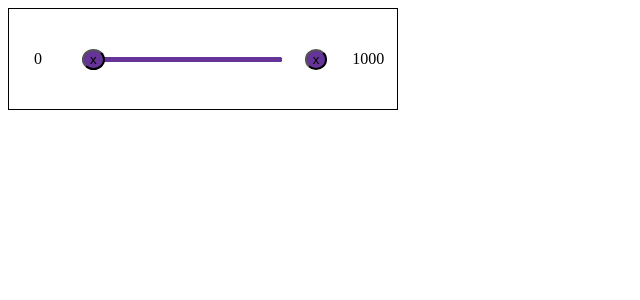
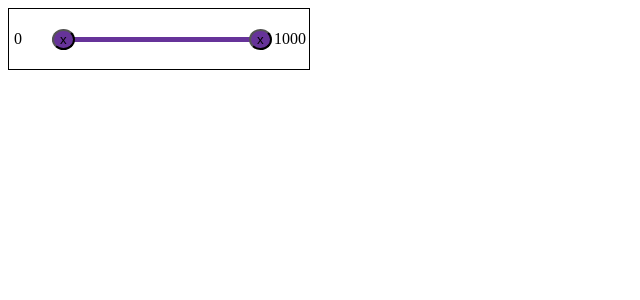
Before and after one commit to roberttorrocc/InputSlider, a React (Vite) app in the folder inputSlider/: page /normalSlider in a window 1280 px wide. Shown: the top 300 px of the page, without its empty margins (0-640 px from the left). Built offline with nearby package versions, Linux system fonts and the light colour scheme.

Commit message:
mejoras de diseño

```diff
--- a/inputSlider/src/index.css
+++ b/inputSlider/src/index.css
@@ -1,19 +1,23 @@
 .bullet {
+  width: auto;
+  height: auto;
   background: rebeccapurple;
   border-radius: 50%;
   cursor: pointer;
+  position: absolute;
 }
 .bullet:hover {
   transform: scale(1.3);
 }
 .divSlider {
-  display: inline-flex;
+  display: flex;
   place-items: center;
-  width: auto;
+  width: 220px;
+  position: relative;
 }
 .numberSlice {
-  padding: 25px;
-  width: 20px;
+  padding: 5px;
+  width: 30px;
 }
 
 .nums {
```
